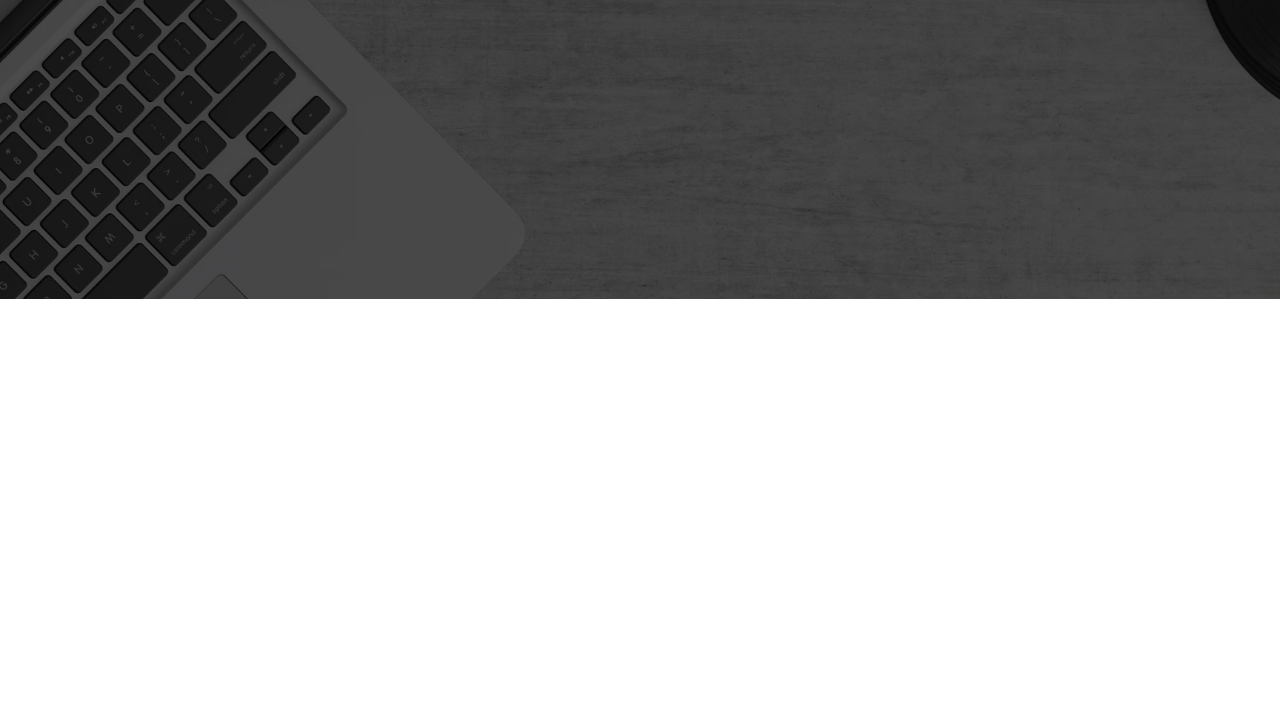
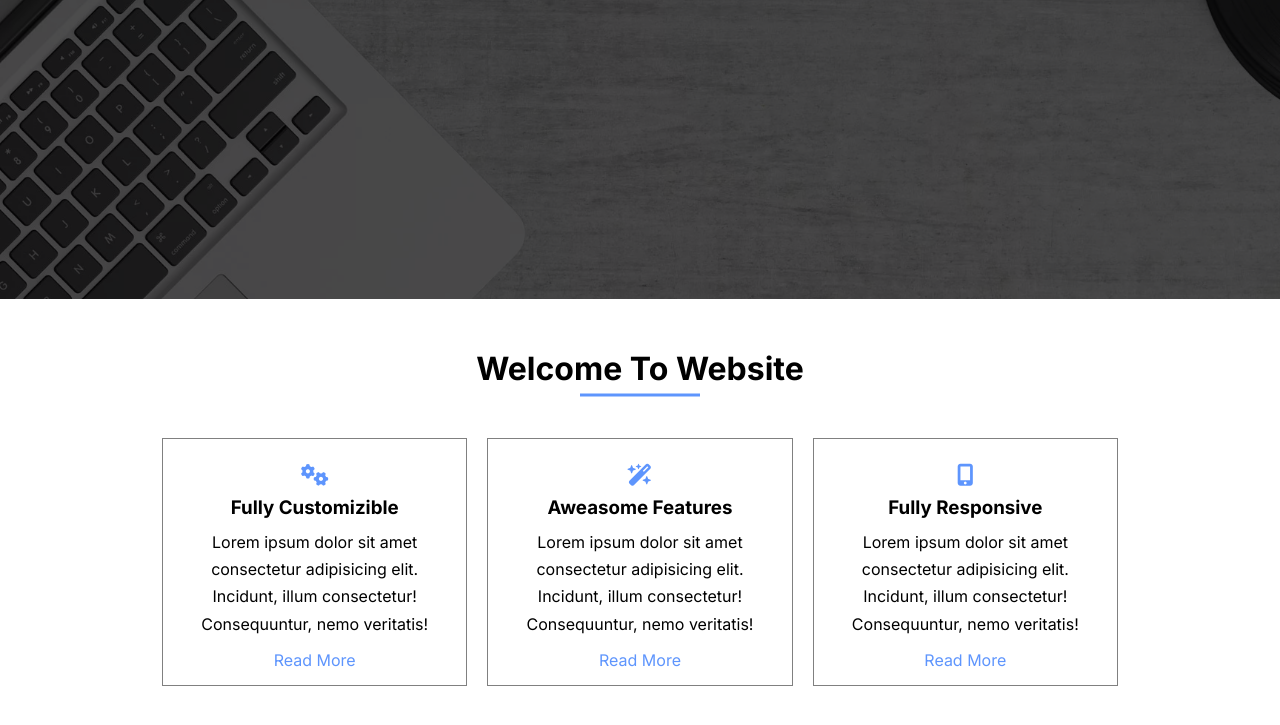
Before and after one commit to MahmoudFawzyHelmy/Creative-Agency, a plain HTML site: page index.html in a window 1280 px wide. Shown: the part 501-1226 px from the top of the page. Before the commit the page ends 800 px from the top, so only its background shows below. Drawn offline with Linux system fonts and the light colour scheme.

Commit message:
website section

```diff
--- a/css/style.css
+++ b/css/style.css
@@ -26,6 +26,29 @@ a {
   -ms-transition: 0.5s;
   -o-transition: 0.5s;
 }
+.section-header {
+  text-align: center;
+  position: relative;
+  margin-bottom: 40px;
+}
+.section-header h2 {
+  font-size: 32px;
+  text-transform: capitalize;
+}
+.section-header::before {
+  content: "";
+  position: absolute;
+  bottom: -10px;
+  left: 50%;
+  width: 120px;
+  height: 3px;
+  background-color: #5e95fd;
+  transform: translate(-50%, -50%);
+  -webkit-transform: translate(-50%, -50%);
+  -moz-transform: translate(-50%, -50%);
+  -ms-transform: translate(-50%, -50%);
+  -o-transform: translate(-50%, -50%);
+}
 /* header */
 .header {
   background-color: transparent;
@@ -46,14 +69,13 @@ a {
   display: flex;
   justify-content: flex-end;
 }
-.header .nav > li> a {
+.header .nav > li > a {
   text-transform: capitalize;
   padding: 10px 15px;
   color: #fff;
   position: relative;
-
 }
-.header .nav > li >a::after {
+.header .nav > li > a::after {
   content: "";
   position: absolute;
   bottom: 0;
@@ -61,38 +83,37 @@ a {
   width: 0;
   height: 4px;
   background-color: #5e95fd;
-    transition: 0.5s;
+  transition: 0.5s;
   -webkit-transition: 0.5s;
   -moz-transition: 0.5s;
   -ms-transition: 0.5s;
   -o-transition: 0.5s;
 }
-.header .nav > li >a:hover::after {
+.header .nav > li > a:hover::after {
   width: calc(100% - 10px);
 }
-.dropDown{
+.dropDown {
   position: relative;
 }
-.dropDown-menu{
-  position:absolute ;
+.dropDown-menu {
+  position: absolute;
   background-color: #5e95fd;
   left: -21%;
   margin: auto;
   padding: 10px;
   top: calc(100% + 20px);
-  border-radius:4px ;
-  -webkit-border-radius:4px ;
-  -moz-border-radius:4px ;
-  -ms-border-radius:4px ;
-  -o-border-radius:4px ;
+  border-radius: 4px;
+  -webkit-border-radius: 4px;
+  -moz-border-radius: 4px;
+  -ms-border-radius: 4px;
+  -o-border-radius: 4px;
   display: none;
 }
-.dropDown:hover .dropDown-menu{
+.dropDown:hover .dropDown-menu {
   display: block;
 }
 .dropDown-menu li a {
-    color:#fff
-
+  color: #fff;
 }
 /* home */
 .home {
@@ -148,3 +169,57 @@ a {
   background-color: #5e95fd;
   color: #fff;
 }
+
+/* section webiste */
+.website {
+  padding: 20px 0;
+  margin: 30px;
+}
+
+.website .cards {
+  display: flex;
+  justify-content: space-between;
+  align-items: center;
+  text-align: center;
+}
+.website .card {
+  padding: 15px;
+  border: 1px solid gray;
+  margin: 10px;
+  position: relative;
+}
+.website .card::after {
+  content: "";
+  width: 0%;
+  height: 100%;
+  background-color: rgb(0 0 0 /30%);
+  position: absolute;
+  top: 0;
+  left: 0;
+  transition: 0.5s;
+  -webkit-transition: 0.5s;
+  -moz-transition: 0.5s;
+  -ms-transition: 0.5s;
+  -o-transition: 0.5s;
+}
+.website .card:hover::after{
+  width: 100%;
+}
+.website .card i {
+  color: #5e95fd;
+  margin: 10px 0;
+  display: block;
+  font-size: 22px;
+}
+.website .card h3 {
+  text-transform: capitalize;
+  margin: 10px 0;
+}
+.website .card p {
+  line-height: 1.7;
+  margin-bottom: 12px;
+}
+.website .card a {
+  color: #5e95fd;
+  text-transform: capitalize;
+}
--- a/index.html
+++ b/index.html
@@ -27,7 +27,8 @@
           <li><a href="#">services</a></li>
           <li><a href="#">price</a></li>
           <li><a href="#">team</a></li>
-          <li class="dropDown"><a href="#">blog <i class="fa-solid fa-caret-down"></i></a>
+          <li class="dropDown">
+            <a href="#">blog <i class="fa-solid fa-caret-down"></i></a>
             <ul class="dropDown-menu">
               <li><a href="#">blog post</a></li>
             </ul>
@@ -41,12 +42,60 @@
     <div class="home">
       <div class="content">
         <h1>we are creative agency</h1>
-            <p>Lorem ipsum dolor sit amet consectetur adipisicing elit. Non obcaecati unde quod tempora enim distinctio ex praesentium dolores officiis quidem?</p>
+        <p>
+          Lorem ipsum dolor sit amet consectetur adipisicing elit. Non obcaecati
+          unde quod tempora enim distinctio ex praesentium dolores officiis
+          quidem?
+        </p>
         <div class="action">
           <button class="buttonHover">get started</button>
           <button class="buttonHover">learn more</button>
         </div>
       </div>
     </div>
+
+    <!-- section  webiste -->
+    <div class="website">
+      <div class="container">
+        <div class="section-header">
+          <h2>welcome to website</h2>
+        </div>
+        <div class="cards">
+          <div class="card">
+            <i class="fa-solid fa-gears"></i>
+            <div class="card-content">
+              <h3>fully customizible</h3>
+              <p>
+                Lorem ipsum dolor sit amet consectetur adipisicing elit.
+                Incidunt, illum consectetur! Consequuntur, nemo veritatis!
+              </p>
+              <a href="#">read more</a>
+            </div>
+          </div>
+          <div class="card">
+            <i class="fa-solid fa-wand-magic-sparkles"></i>
+            <div class="card-content">
+              <h3>aweasome features</h3>
+              <p>
+                Lorem ipsum dolor sit amet consectetur adipisicing elit.
+                Incidunt, illum consectetur! Consequuntur, nemo veritatis!
+              </p>
+              <a href="#">read more</a>
+            </div>
+          </div>
+          <div class="card">
+            <i class="fa-solid fa-mobile-screen-button"></i>
+            <div class="card-content">
+              <h3>fully responsive</h3>
+              <p>
+                Lorem ipsum dolor sit amet consectetur adipisicing elit.
+                Incidunt, illum consectetur! Consequuntur, nemo veritatis!
+              </p>
+              <a href="#">read more</a>
+            </div>
+          </div>
+        </div>
+      </div>
+    </div>
   </body>
 </html>
```
Lines whose indentation alone changed are shown as unchanged.
